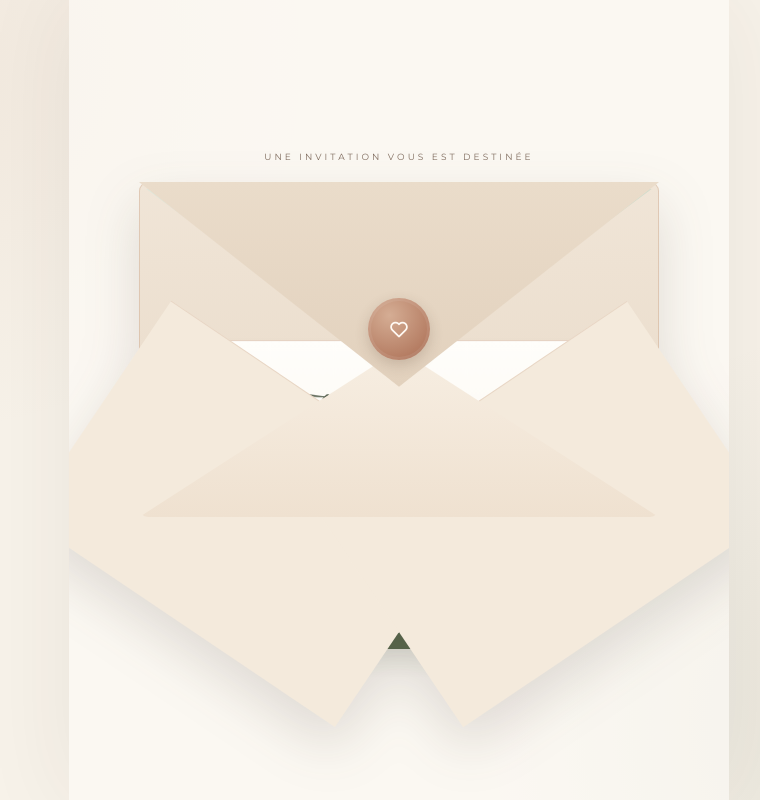
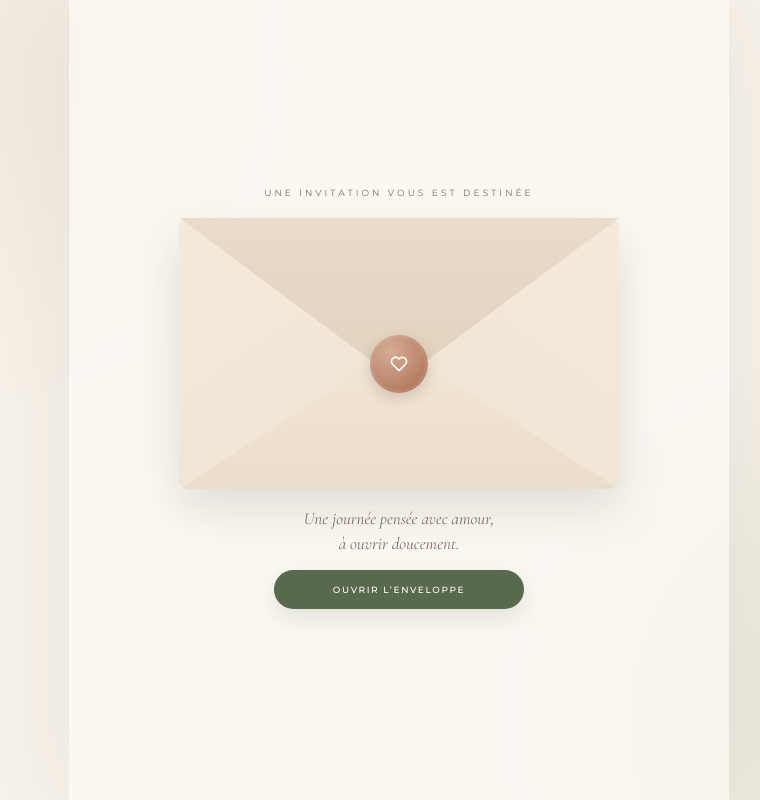
Before and after one commit to CTKS7/mariage-tc, a plain HTML site: page index.html in a window 1280 px wide. Shown: the whole page, without its empty margins (241-1001 px from the left). Drawn offline with nearby package versions, Linux system fonts and the light colour scheme.

Commit message:
Update index.html

```diff
--- a/index.html
+++ b/index.html
@@ -45,59 +45,80 @@ button,input,textarea{font:inherit}[hidden]{display:none!important}button{cursor
 #layer1 .layer-count{display:none}
 
 /* 1 — ENVELOPE */
-.cover{width:100%;max-width:560px;text-align:center;position:relative;z-index:5}
-.kicker{font-size:9px;letter-spacing:.34em;text-transform:uppercase;color:var(--bronze);margin-bottom:20px}
-.envelope-wrap{width:100%;max-width:520px;margin:0 auto;position:relative}
+#layer1{padding:24px 18px}
+.cover{width:100%;max-width:520px;text-align:center;position:relative;z-index:5;padding:4px 0 8px}
+.kicker{font-size:9px;letter-spacing:.34em;text-transform:uppercase;color:var(--bronze);margin-bottom:18px}
+.envelope-wrap{width:min(86vw,440px);margin:0 auto;position:relative;padding-top:2px}
 .envelope{
-  width:100%;aspect-ratio:1.55/1;position:relative;perspective:1200px;
-  filter:drop-shadow(0 23px 27px rgba(64,54,45,.15));
+  width:100%;aspect-ratio:1.62/1;position:relative;perspective:1400px;isolation:isolate;
+  border-radius:11px;filter:drop-shadow(0 20px 24px rgba(64,54,45,.14));
 }
 .env-back{
-  position:absolute;inset:0;border-radius:9px;background:linear-gradient(180deg,#f0e5d7,#e8d9c7);
+  position:absolute;inset:0;border-radius:11px;background:linear-gradient(180deg,#efe2d1 0%,#eadbc8 100%);
   border:1px solid rgba(184,135,105,.30);z-index:1;overflow:hidden
 }
 .env-liner{
-  position:absolute;left:7px;right:7px;top:7px;height:56%;z-index:2;
+  position:absolute;inset:7px 7px auto;height:58%;z-index:2;border-radius:7px 7px 0 0;
   clip-path:polygon(0 0,100% 0,50% 100%);
-  background:linear-gradient(135deg,#dfe7db,#cdd9c7);
+  background:linear-gradient(135deg,#dfe7db,#cbd7c5);
 }
 .env-card{
-  position:absolute;left:11%;right:11%;bottom:9%;height:67%;z-index:3;
-  background:linear-gradient(#fffefb,#faf5ed);border:1px solid rgba(184,135,105,.32);
+  position:absolute;left:10%;right:10%;top:13%;height:76%;z-index:3;
+  background:linear-gradient(#fffefb,#faf5ed);border:1px solid rgba(184,135,105,.32);border-radius:3px;
   display:flex;align-items:center;justify-content:center;flex-direction:column;
-  transform:translateY(34%) scale(.985);
-  transition:transform .92s cubic-bezier(.16,1,.3,1),box-shadow .55s ease;
+  transform:translateY(7%);transition:transform .92s cubic-bezier(.16,1,.3,1),box-shadow .55s ease;
   box-shadow:0 7px 14px rgba(64,54,45,.05);will-change:transform
 }
 .env-card .tiny{font-size:8px;letter-spacing:.26em;text-transform:uppercase;color:var(--rose)}
-.env-card .script{font:400 clamp(40px,10vw,64px)/.84 var(--script);color:var(--olive2);margin:7px 0}
-.env-card .date{font:500 14px var(--serif);letter-spacing:.15em;color:var(--bronze)}
-.env-left,.env-right,.env-bottom{position:absolute;bottom:0;z-index:5}
-.env-left,.env-right{width:72%;height:78%;background:#f4eadc;border-top:1px solid rgba(184,135,105,.20)}
-.env-left{left:-22%;transform:rotate(34deg);transform-origin:bottom left}
-.env-right{right:-22%;transform:rotate(-34deg);transform-origin:bottom right}
-.env-bottom{left:0;right:0;height:50%;background:linear-gradient(#f7eee2,#efe1d0);clip-path:polygon(0 100%,100% 100%,50% 0);border-radius:0 0 9px 9px}
+.env-card .script{font:400 clamp(36px,8.5vw,58px)/.86 var(--script);color:var(--olive2);margin:7px 0}
+.env-card .date{font:500 13px var(--serif);letter-spacing:.15em;color:var(--bronze)}
+
+/* Les trois pans de l'enveloppe restent STRICTEMENT dans son rectangle. */
+.env-left,.env-right,.env-bottom{position:absolute;inset:0;z-index:5;pointer-events:none;border-radius:11px}
+.env-left{
+  background:linear-gradient(145deg,#f4eadc,#efe1d0);
+  clip-path:polygon(0 0,51% 52%,51% 100%,0 100%);
+}
+.env-right{
+  background:linear-gradient(215deg,#f4eadc,#efe1d0);
+  clip-path:polygon(100% 0,49% 52%,49% 100%,100% 100%);
+}
+.env-bottom{
+  z-index:6;background:linear-gradient(180deg,#f7eee2,#ecddca);
+  clip-path:polygon(0 100%,50% 48%,100% 100%);
+}
 .env-flap{
-  position:absolute;left:0;right:0;top:0;height:61%;z-index:7;
-  background:linear-gradient(#eadcca,#e2d1bd);clip-path:polygon(0 0,100% 0,50% 100%);
-  transform-origin:top center;transition:transform .78s cubic-bezier(.16,1,.3,1);backface-visibility:hidden;will-change:transform
+  position:absolute;left:0;right:0;top:0;height:60%;z-index:7;
+  background:linear-gradient(180deg,#eadcca,#e2d1bd);clip-path:polygon(0 0,100% 0,50% 100%);
+  transform-origin:top center;transform:rotateX(0deg);
+  transition:transform .78s cubic-bezier(.16,1,.3,1);backface-visibility:hidden;will-change:transform
 }
 .env-seal{
-  position:absolute;left:50%;top:44%;transform:translate(-50%,-50%);z-index:8;
-  width:62px;height:62px;border-radius:50%;display:grid;place-items:center;color:#fff9f3;font-size:21px;
+  position:absolute;left:50%;top:54%;transform:translate(-50%,-50%);z-index:8;
+  width:58px;height:58px;border-radius:50%;display:grid;place-items:center;color:#fff9f3;font-size:20px;
   background:radial-gradient(circle at 35% 28%,#d5ad94,#b57d63 72%,#9d6650);
   box-shadow:0 5px 14px rgba(83,58,44,.20),inset 0 0 0 3px rgba(255,255,255,.08);
-  transition:.25s ease
+  transition:opacity .26s ease,transform .26s ease
 }
 .envelope.open1 .env-flap{transform:rotateX(180deg)}
-.envelope.open1 .env-seal{opacity:0;transform:translate(-50%,-50%) scale(.9)}
-.envelope.open2 .env-card{transform:translateY(-13%) scale(1);box-shadow:0 17px 28px rgba(64,54,45,.10)}
-.cover-note{font:italic 18px/1.5 var(--serif);color:var(--bronze);margin-top:22px}
+.envelope.open1 .env-seal{opacity:0;transform:translate(-50%,-50%) scale(.86)}
+.envelope.open2 .env-card{transform:translateY(-47%);box-shadow:0 18px 30px rgba(64,54,45,.11)}
+.cover-note{position:relative;z-index:12;font:italic 17px/1.45 var(--serif);color:var(--bronze);margin-top:18px}
 .btn{
   width:100%;border:none;border-radius:999px;padding:14px 18px;background:var(--olive);color:white;
   font:500 9px var(--sans);letter-spacing:.18em;text-transform:uppercase;box-shadow:0 9px 23px rgba(89,105,77,.16)
 }
-.open-btn{max-width:250px;margin:17px auto 0}
+.open-btn{position:relative;z-index:12;max-width:250px;margin:14px auto 0}
+.open-btn:disabled{opacity:.55;cursor:default}
+
+@media(max-height:760px){
+  #layer1{padding-top:14px;padding-bottom:14px}
+  .cover{max-width:470px}
+  .kicker{margin-bottom:12px}
+  .envelope-wrap{width:min(78vw,380px)}
+  .cover-note{margin-top:13px;font-size:16px}
+  .open-btn{margin-top:11px;padding:12px 18px}
+}
 
 /* 2 — FAMILY GATE */
 .gate-paper{border-radius:28px;padding:75px 28px 36px;border:1px solid rgba(184,135,105,.30);overflow:hidden}
@@ -364,6 +385,9 @@ textarea{min-height:100px;resize:vertical}
        Karine — Adulte
        Samuel — Enfant
        invitation : mairie + repas
+  5. Test YAPO :
+       Autilia YAPO — Adulte
+       invitation : mairie uniquement
 
   Images conservées dans le même dossier :
        mairie-longjumeau.jpg
@@ -378,6 +402,14 @@ const HOUSEHOLDS = {
       {id:"victor", first:"Victor", role:"Adulte"},
       {id:"karine", first:"Karine", role:"Adulte"},
       {id:"samuel", first:"Samuel", role:"Enfant"}
+    ]
+  },
+
+  "yapo": {
+    display:"YAPO",
+    type:"mairie",
+    people:[
+      {id:"autilia", first:"Autilia", last:"YAPO", role:"Adulte"}
     ]
   }
 
```
